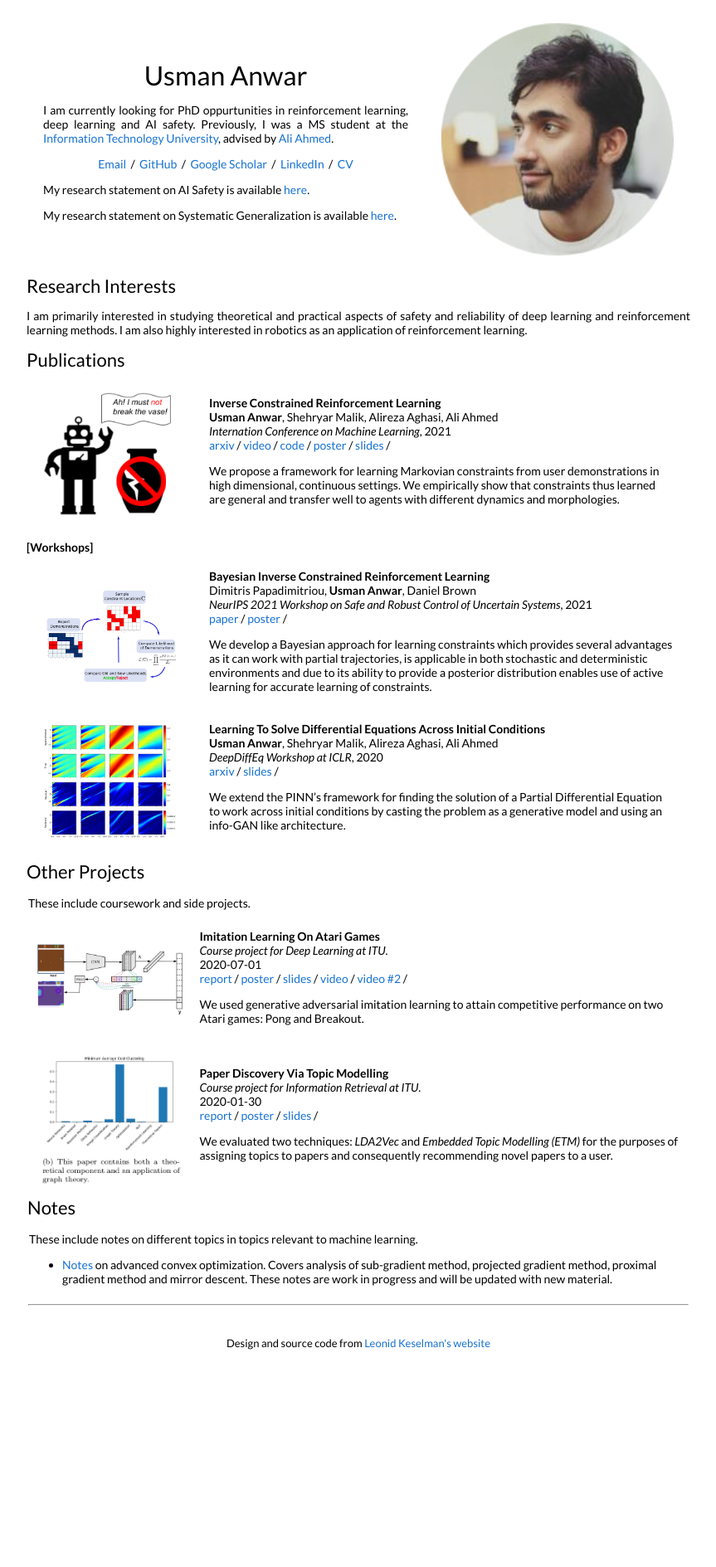
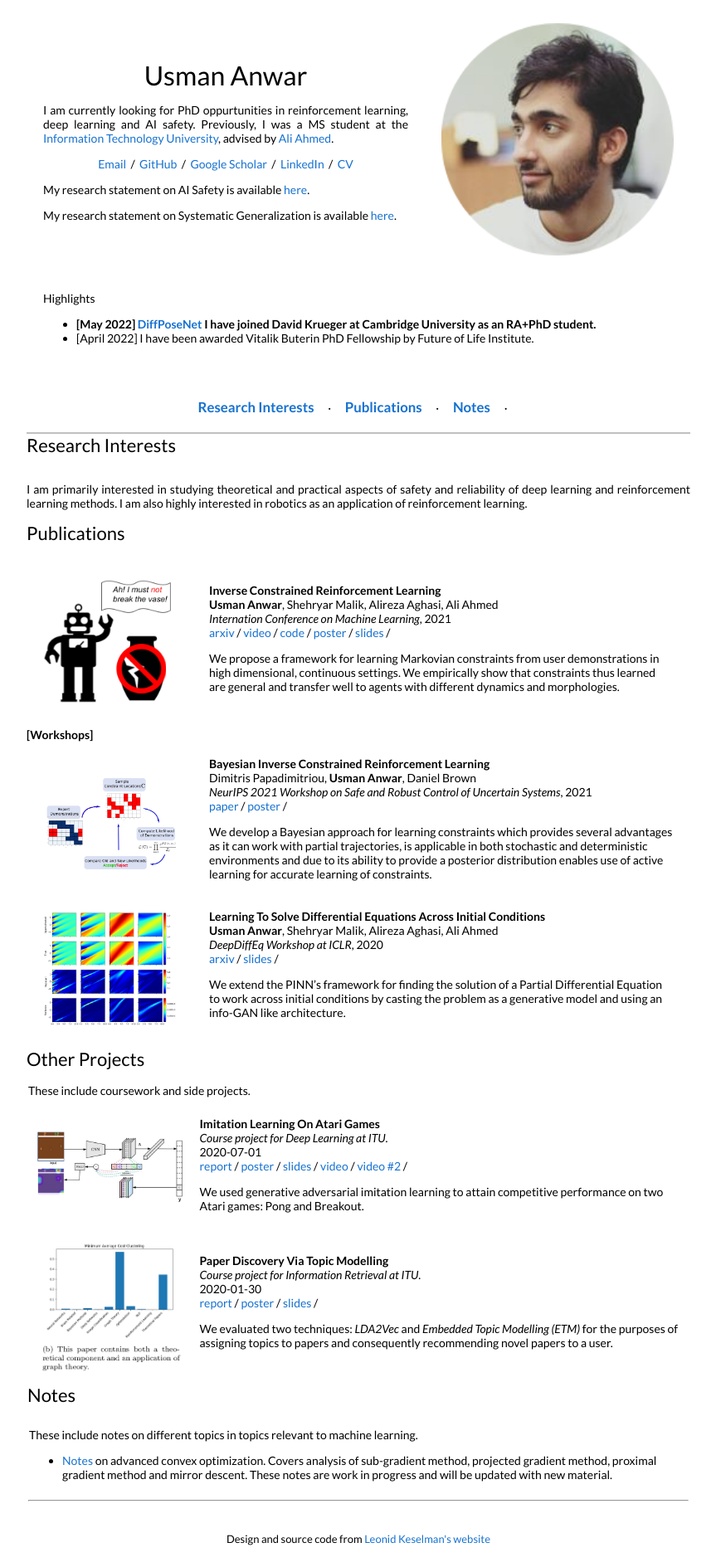
Before and after one commit to uzman-anwar/uzman-anwar.github.io, a Jekyll site: the page built from _posts/workshop/2021-12-01-BICRL.markdown, in a window 1280 px wide. Shown: the whole page at 83% size, without its empty margins (208-1071 px from the left). Built offline with Jekyll 4.4.1, drawn with Linux system fonts in a browser that asks for light colours; before the commit the page ends 1650 px from its top, so only the background shows below that.

Commit message:
Major Commit
(1) Added Highlights/News section.
(2) Added hyperlinks within the website (i.e. clicking research interests takes
    you to reserach interests section etc.

```diff
--- a/_layouts/default.html
+++ b/_layouts/default.html
@@ -48,13 +48,45 @@
         </table>
 
 
+<!-- News -->
+      <table width="100%" align="center" border="0" cellspacing="0" cellpadding="20">
+        <tbody><tr><td>
+            <heading>Highlights</heading>
+            <ul>
+		<li><strong>[May 2022] <a href="https://ter.ps/diffposenet" target="_blank">DiffPoseNet</a> I have joined David Krueger at Cambridge University as an RA+PhD student.</strong></li>
+		<li>[April 2022] I have been awarded Vitalik Buterin PhD Fellowship by Future of Life Institute. </li>
+            </ul>
+        </td></tr>
+	    </table>
+<!-- Research -->
+
+        <table width="100%" align="right" border="0" cellspacing="0" cellpadding="20" style="border-collapse: collapse; margin-top:10px">
+          <tr style="border-bottom: 2px solid rgb(192, 192, 192)">
+          <td width="100%" valign="top" align="middle">
+            <a href="#research"><big><b>Research Interests</b></big></a> &emsp;<span>&#183;</span>&emsp;
+            <a href="#publication"><big><b>Publications</b></big></a> &emsp;<span>&#183;</span>&emsp;
+	        <a href="#notes"><big><b>Notes</b></big></a> &emsp;<span>&#183;</span>&emsp;
+	        <!--<a href="#experiences"><big><b>Experiences</b></big></a> &emsp;<span>&#183;</span>&emsp;
+            <a href="#teaching"><big><b>Teaching</b></big></a> &emsp;<span>&#183;</span>&emsp;
+            <a href="#volunteering"><big><b>Volunteering</b></big></a> -->
+            </td>
+          </td>
+          </td>
+          </tr>
+        </table>
+
+
 
 	<h2>Research Interests</h2>
-             <p style="text-align:justify">
+             <div id="research" style="width: 100%; margin-top: 10px; padding-top: 0px; padding-right: 0px; padding-bottom: 0px; padding-left: 0px; display: inline-block">
+             </div>
+            <p style="text-align:justify">
 			I am primarily interested in studying theoretical and practical aspects of safety and reliability of deep learning and reinforcement learning methods. I am also highly interested in robotics as an application of reinforcement learning.
             </p>
 
         <h2>Publications</h2>
+          <div id="publication" style="width: 100%; margin-top: 10px; padding-top: 0px; padding-right: 0px; padding-bottom: 0px; padding-left: 0px; display: inline-block">
+          </div>
         <table style="width:100%;border:0px;border-spacing:0px;border-collapse:separate;margin-right:auto;margin-left:auto;">
           <tr>
             <td style="width:100%;vertical-align:middle">
@@ -219,6 +251,7 @@
         </table>
 
        <h2>Notes</h2>
+          <div id="notes" style="width: 100%; margin-top: 10px; padding-top: 0px; padding-right: 0px; padding-bottom: 0px; padding-left: 0px; display: inline-block">
 	<table style="width:100%;border:0px;border-spacing:0px;border-collapse:separate;margin-right:auto;margin-left:auto;">
           <tr>
             <td style="width:100%;vertical-align:middle">
```
